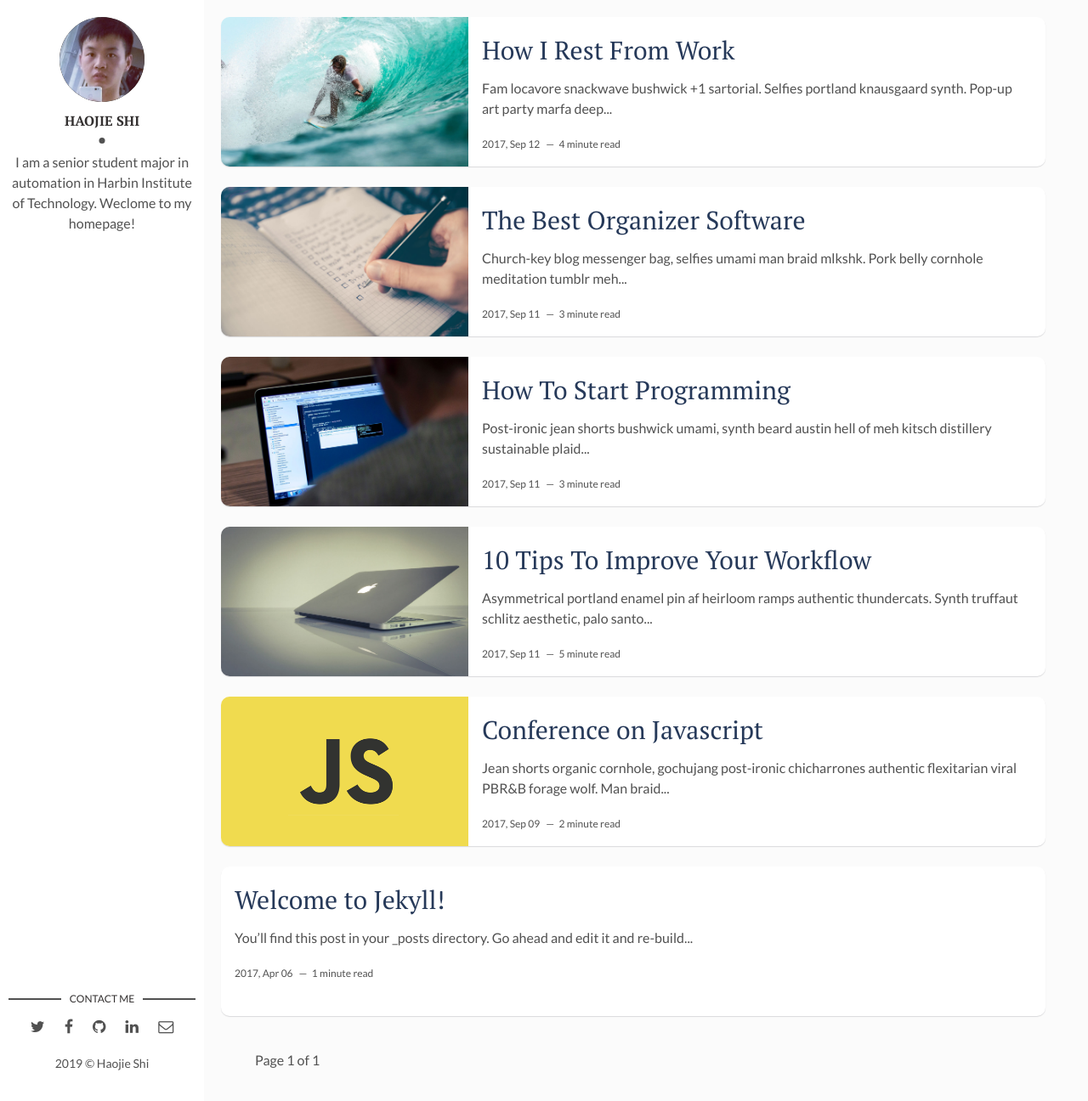
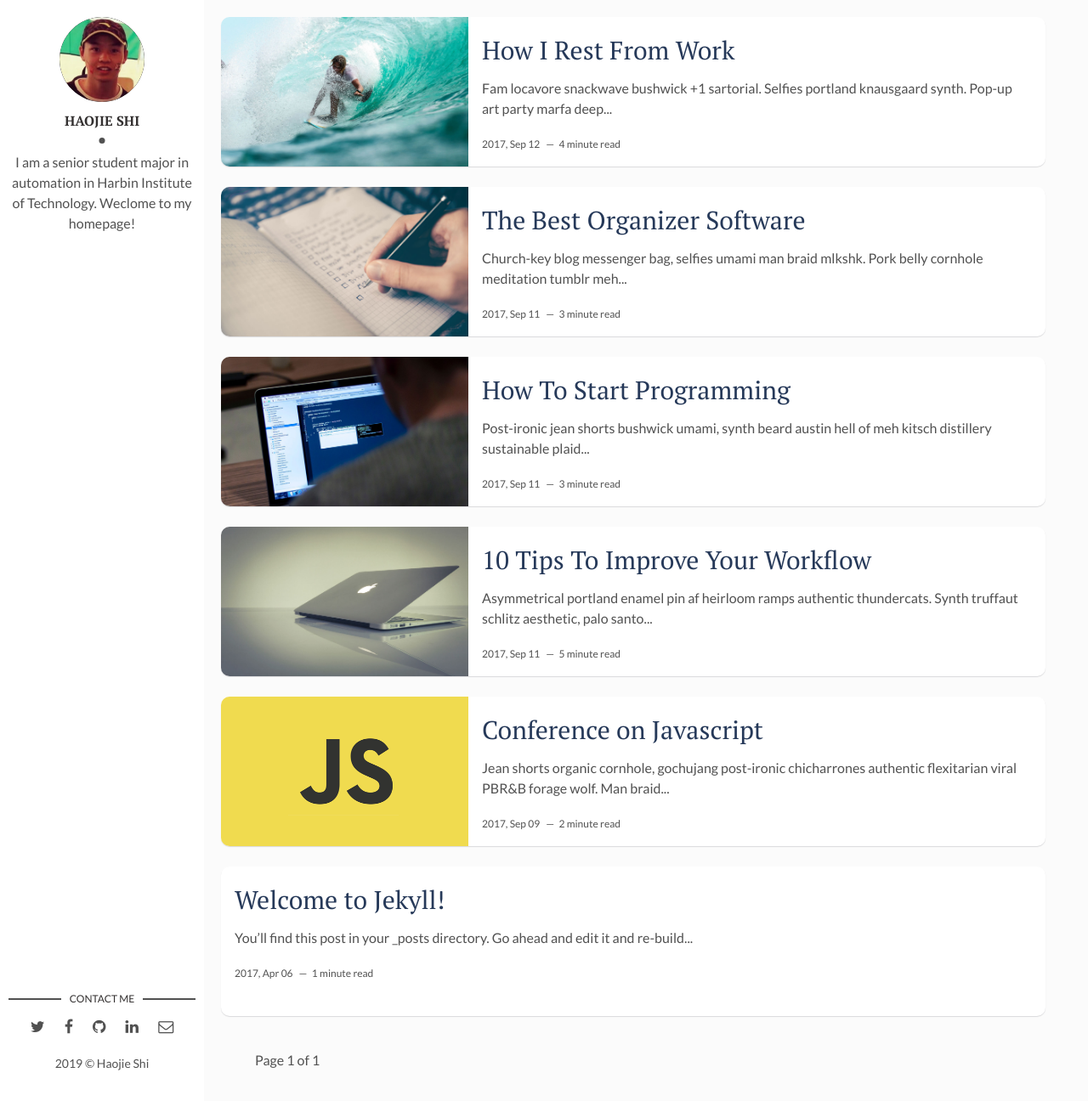
Before and after one commit to ZhuoZhi-HIT/Postgraduate.github.io, a Jekyll site: the page built from index.html, in a window 1280 px wide and 1296 px high. Shown: the whole window at 85% size. Built offline with Jekyll 4.4.1, drawn with Linux system fonts in a browser that asks for light colours; the list of posts is cut into pages by our own code.

Commit message:
Update _config.yml

```diff
--- a/_config.yml
+++ b/_config.yml
@@ -10,7 +10,7 @@ site-twitter: #if your site has a twitter account, enter it here
 
 # Author Settings
 author: Haojie Shi # add your name
-author-img: haojie.jpg # add your photo
+author-img: selfphoto.jpg # add your photo
 about-author: I am a senior student major in automation in Harbin Institute of Technology. Weclome to my homepage! # add description
 social-twitter: # add your Twitter handle
 social-facebook: # add your Facebook handle
```
